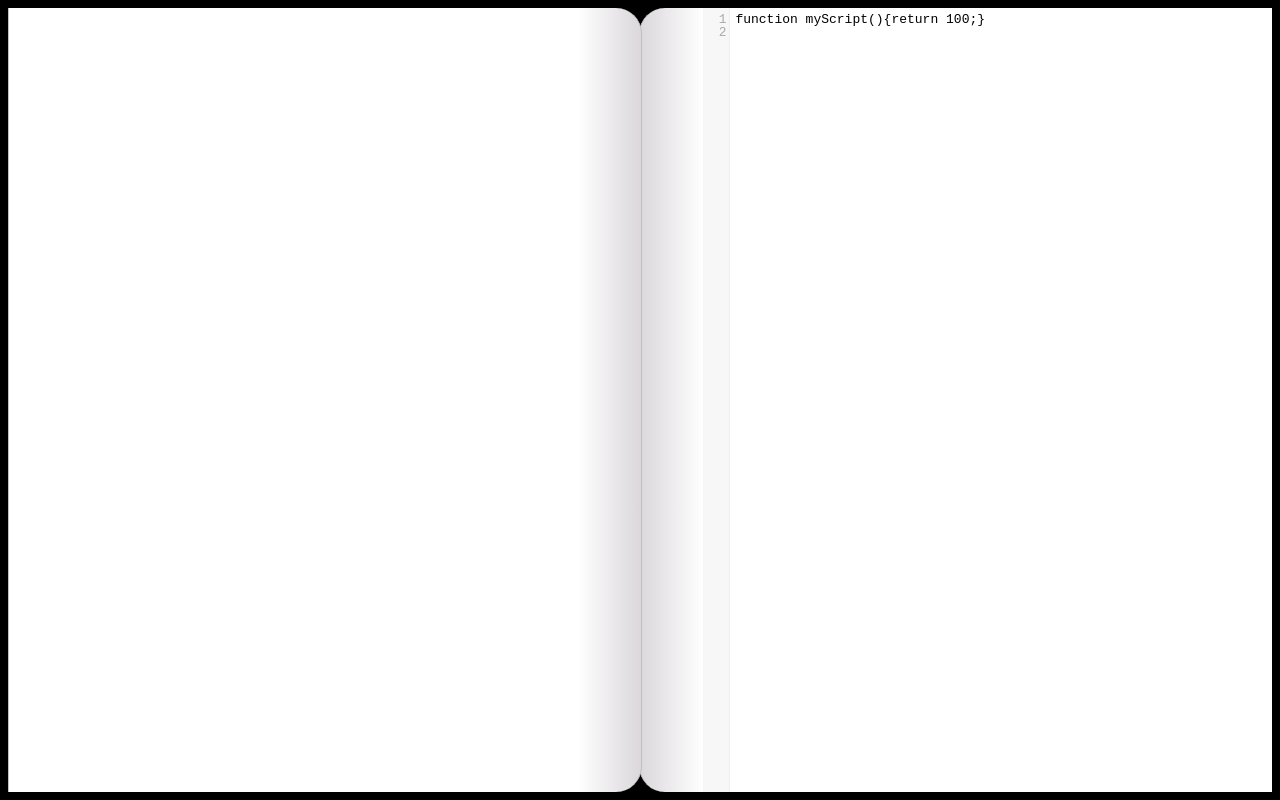
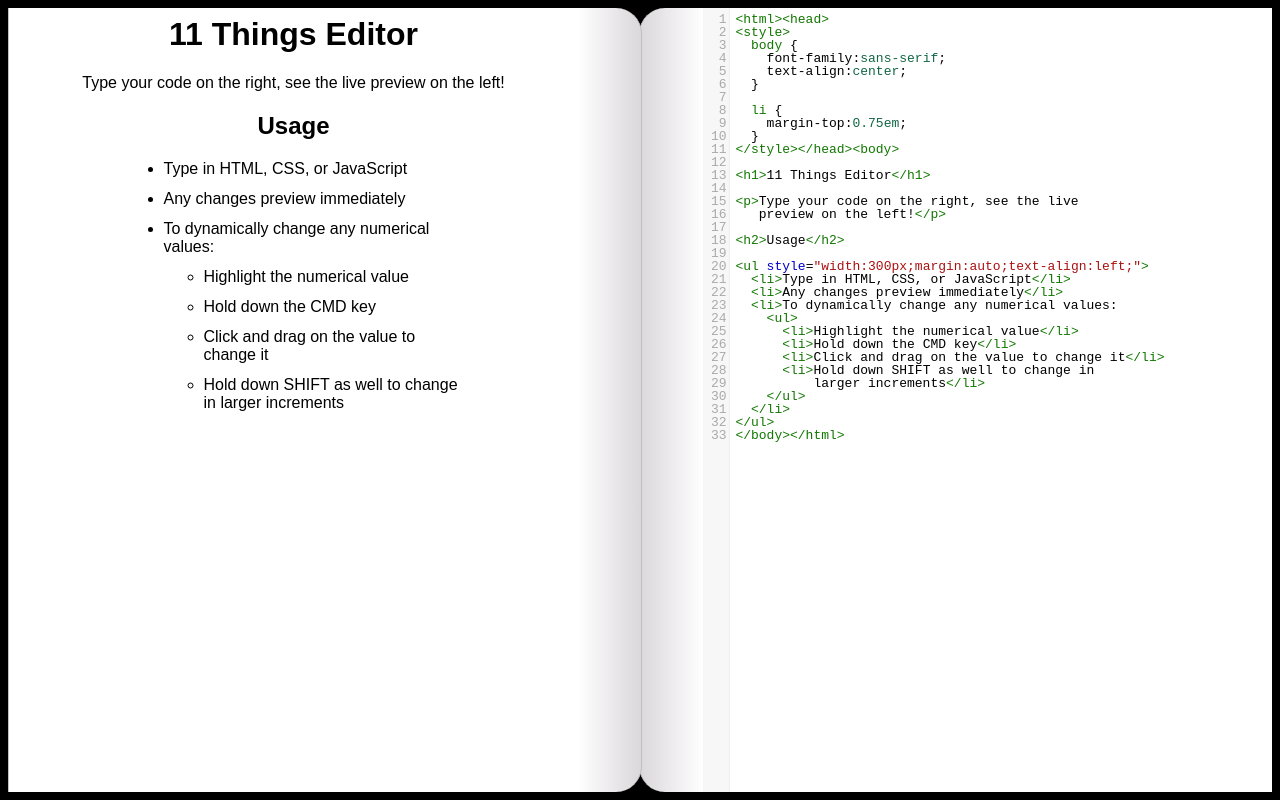
Before and after one commit to fightinjoe/11-Things-Editor, a plain HTML site: page index.html in a window 1280 px wide. Drawn offline with Linux system fonts and the light colour scheme.

Commit message:
Added instructions

```diff
--- a/index.html
+++ b/index.html
@@ -35,14 +35,50 @@
     preview.close();
   }
 
-  // var myCodeMirror = CodeMirror.fromTextArea( document.getElementById('editor'), {onUpdate : handleUpdate} );
+  var instructions = "" +
+  "<html><head>\n" +
+  "<style>\n" +
+  "  body {\n" +
+  "    font-family:sans-serif;\n" +
+  "    text-align:center;\n" +
+  "  }\n" +
+  "\n" +
+  "  li {\n" +
+  "    margin-top:0.75em;\n" +
+  "  }\n" +
+  "</style></head><body>\n" +
+  "\n" +
+  "<h1>11 Things Editor</h1>\n" +
+  "\n" +
+  "<p>Type your code on the right, see the live\n" +
+  "   preview on the left!</p>\n" +
+  "\n" +
+  "<h2>Usage</h2>\n" +
+  "\n" +
+  "<ul style=\"width:300px;margin:auto;text-align:left;\">\n" +
+  "  <li>Type in HTML, CSS, or JavaScript</li>\n" +
+  "  <li>Any changes preview immediately</li>\n" +
+  "  <li>To dynamically change any numerical values:\n" +
+  "    <ul>\n" +
+  "      <li>Highlight the numerical value</li>\n" +
+  "      <li>Hold down the CMD key</li>\n" +
+  "      <li>Click and drag on the value to change it</li>\n" +
+  "      <li>Hold down SHIFT as well to change in\n" +
+  "          larger increments</li>\n" +
+  "    </ul>\n" +
+  "  </li>\n" +
+  "</ul>\n" +
+  "</body></html>";
 
   var myCodeMirror = CodeMirror(document.getElementsByClassName('wrapper')[0], {
     value: "function myScript(){return 100;}\n",
     mode:  "htmlmixed",
     lineNumbers: true,
-    onUpdate: handleUpdate
+    onUpdate: handleUpdate,
+    value: instructions
   });
+
+  handleUpdate(myCodeMirror);
 
   document.addEventListener('keydown', handleKeyDown, false);
   document.addEventListener('keyup',   handleKeyUp,   false);
```
